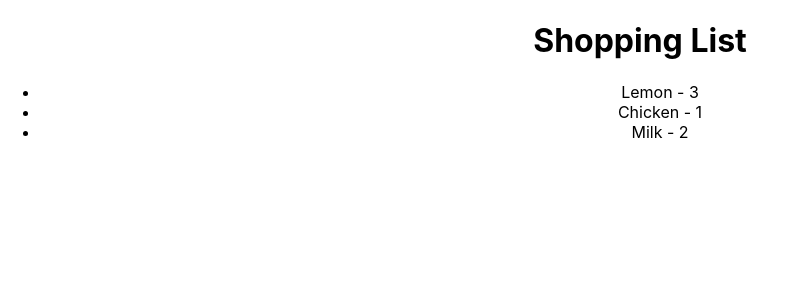
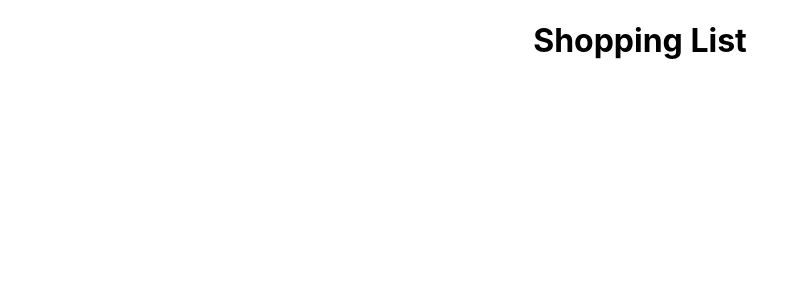
Before and after one commit to hungbui7690/typescript-studies, a React (Create React App) app in the folder playground/: page / in a window 1280 px wide. Shown: the top 300 px of the page, without its empty margins (0-787 px from the left). Built offline with nearby package versions, Linux system fonts and the light colour scheme.

Commit message:
useState With TypeScript P1

```diff
--- a/playground/src/App.tsx
+++ b/playground/src/App.tsx
@@ -1,22 +1,16 @@
 /*
-  Creating Our ShoppingList Component P3
-  - move data to App.js
+  useState With TypeScript P1
 
 */
 
-import React from 'react'
+import React, { useState } from 'react'
 import './App.css'
 import ShoppingList from './components/ShoppingList'
 
 function App() {
-  // move here
-  const items = [
-    { id: 1, product: 'Lemon', quantity: 3 },
-    { id: 2, product: 'Chicken', quantity: 1 },
-    { id: 3, product: 'Milk', quantity: 2 },
-  ]
+  // (***) type === never
+  const [items, setItems] = useState([])
 
-  // pass props
   return (
     <div className='App'>
       <ShoppingList items={items} />
--- a/playground/src/components/ShoppingList.tsx
+++ b/playground/src/components/ShoppingList.tsx
@@ -1,24 +1,20 @@
 import React from 'react'
 
-// (1)
 interface Item {
   id: number
   product: string
   quantity: number
 }
 
-// (2)
 interface ShoppingListProps {
   items: Item[]
 }
 
-// (3)
 const ShoppingList = (props: ShoppingListProps): JSX.Element => {
   return (
     <div>
       <h1>Shopping List</h1>
       <ul>
-        {/* (4) */}
         {props.items.map((item) => (
           <li key={item.id}>
             {item.product} - {item.quantity}
```
